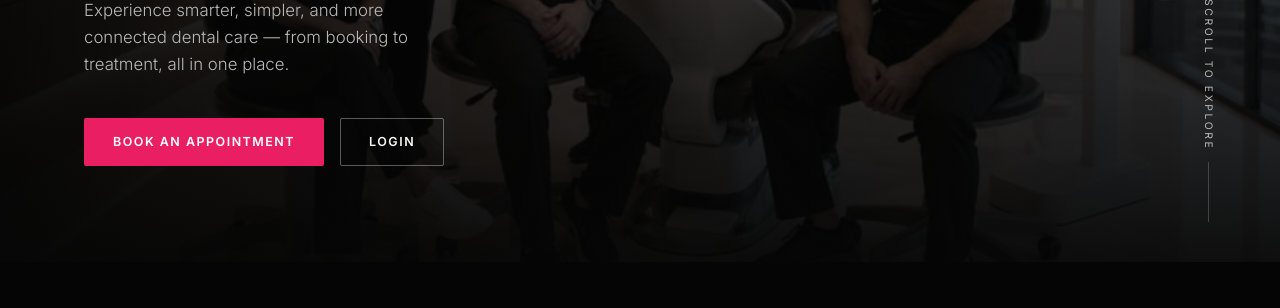
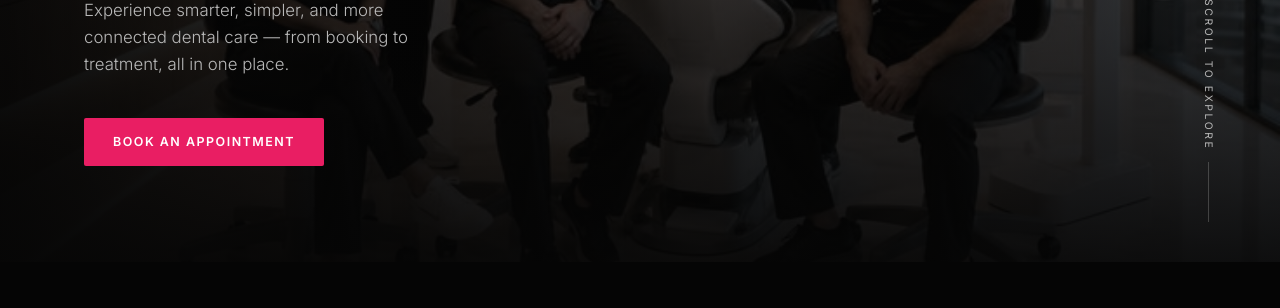
Before and after one commit to aeaaezra/DentalManagementSystem, a Laravel app: page /appointments/welcome in a window 1280 px wide. Shown: the part 538-846 px from the top of the page. Run offline with Laravel 12, Linux system fonts and the light colour scheme; parts of the project's set-up code (start-up, migrations or seed data) failed here and were passed over; some libraries are stand-ins or nearby versions.

Commit message:
welcomepage

```diff
--- a/resources/views/appointments/appointment-welcome.blade.php
+++ b/resources/views/appointments/appointment-welcome.blade.php
@@ -92,8 +92,8 @@
         </p>
 
         <div class="ss-hero-actions">
-            <a href="{{ route('appointments.create') }}" class="ss-btn ss-btn--solid">Book an Appointment</a>
-            <a href="{{ route('appointments.login') }}" class="ss-btn ss-btn--ghost">Login</a>
+            <a href="{{ route('appointments.login') }}" class="ss-btn ss-btn--solid">Book an Appointment</a>
+
         </div>
     </div>
 
```
